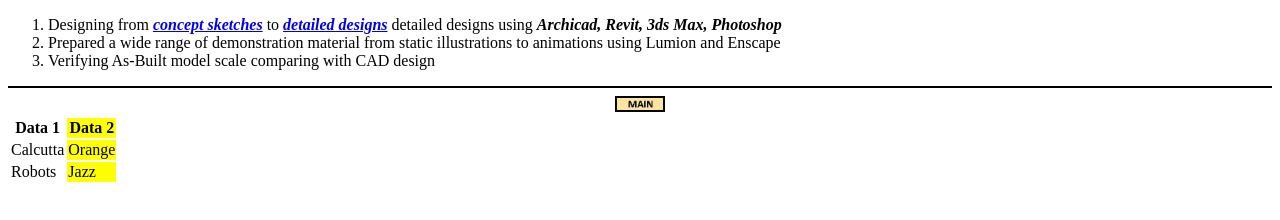
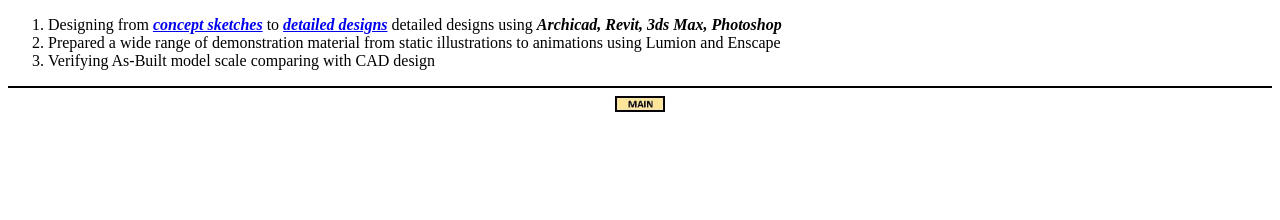
Before and after one commit to azvontsov/cv, a plain HTML site: page Our works.html in a window 1280 px wide. Drawn offline with Linux system fonts and the light colour scheme.

Commit message:
Update Our works.html

```diff
--- a/Our works.html
+++ b/Our works.html
@@ -17,20 +17,6 @@
     <center>
     <a href="index.html"><img src="images/main.jpg" alt="Main" width="50"></a></center>
 
-  <table>
-  <tr>
-    <th>Data 1</th>
-    <th style="background-color: yellow">Data 2</th>
-  </tr>
-  <tr>
-    <td>Calcutta</td>
-    <td style="background-color: yellow">Orange</td>
-  </tr>
-  <tr>
-    <td>Robots</td>
-    <td style="background-color: yellow">Jazz</td>
-  </tr>
-</table>
 
 
 </body>
```
